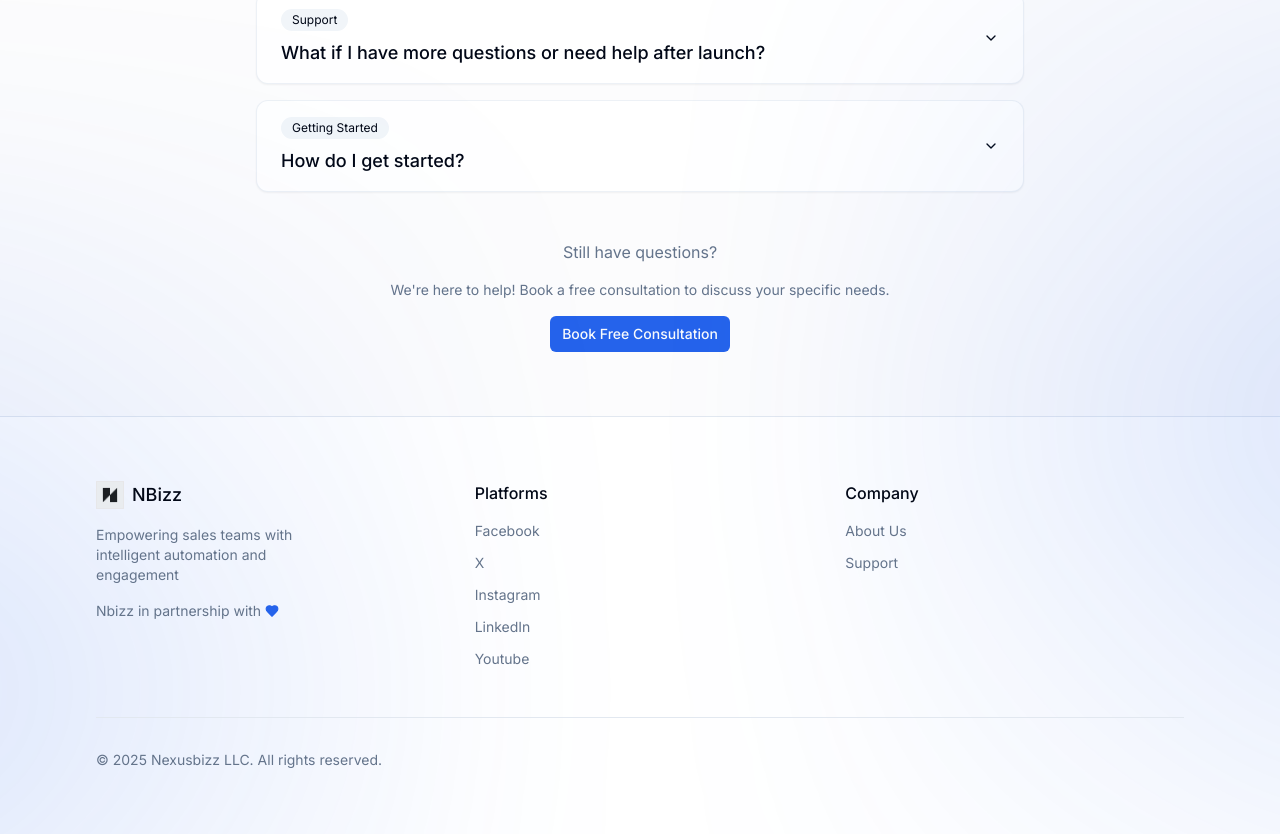
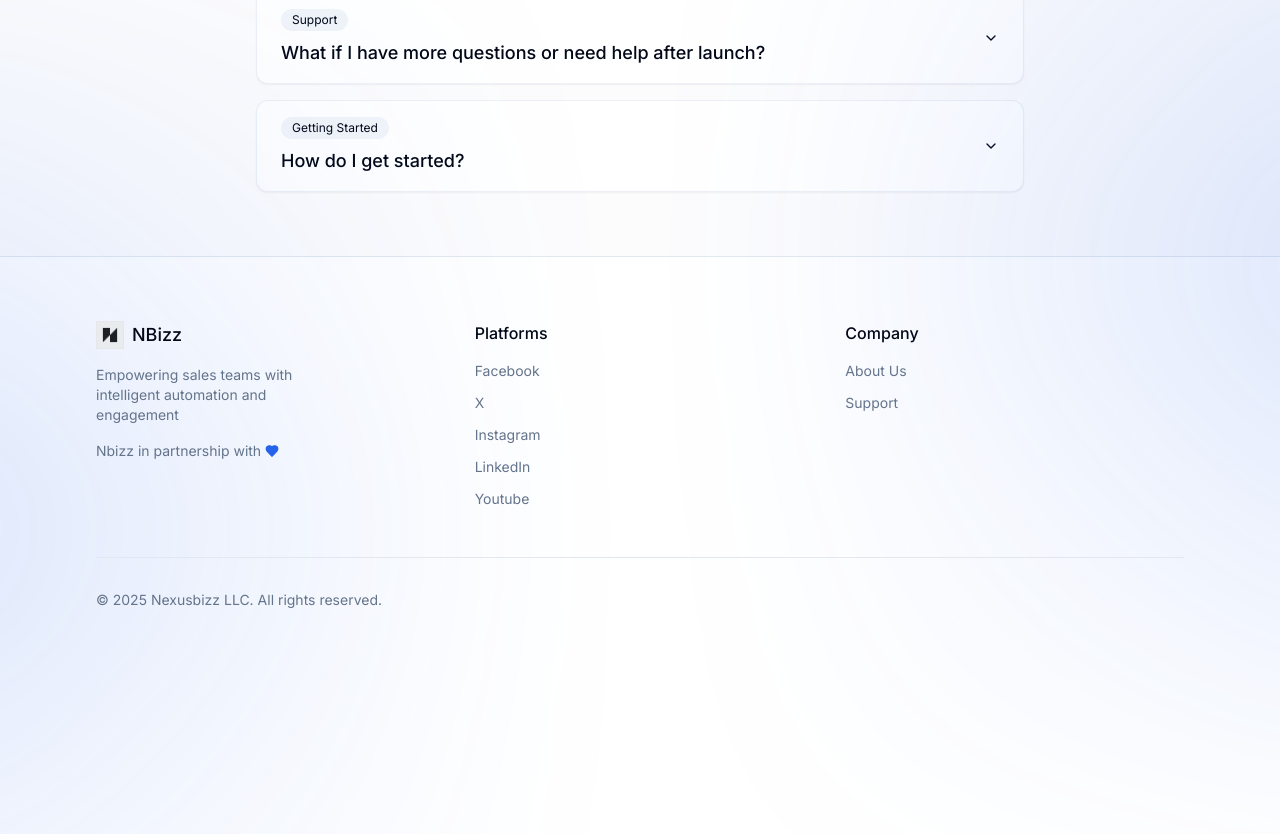
Before and after one commit to sasmb/nbizz1, a Next.js app: page /faqs in a window 1280 px wide. Shown: the part 2565-3399 px from the top of the page. After the commit the page ends 3239 px from the top, so only its background shows below. Built offline with nearby package versions, Linux system fonts and the light colour scheme; no server answers.

Commit message:
fix: remove contact action from FAQ to resolve static generation timeout

```diff
--- a/src/app/faqs/page.tsx
+++ b/src/app/faqs/page.tsx
@@ -95,10 +95,6 @@ const ECOMMERCE_FAQS = [
 ];
 
 export default function FaqPage() {
-  const handleContactSupport = () => {
-    // Redirect to contact or cal.com link
-    window.open("https://cal.com/samogb/30min", "_blank");
-  };
 
   return (
     <div className="min-h-screen bg-background">
@@ -136,12 +132,6 @@ export default function FaqPage() {
         title="E-Commerce Website Service FAQs"
         description="Find answers to common questions about our custom Medusa.js e-commerce solutions, pricing, and support."
         items={ECOMMERCE_FAQS}
-        contactInfo={{
-          title: "Still have questions?",
-          description: "We're here to help! Book a free consultation to discuss your specific needs.",
-          buttonText: "Book Free Consultation",
-          onContact: handleContactSupport,
-        }}
         className="bg-gray-50/50 dark:bg-gray-900/50"
       />
     </div>
```
